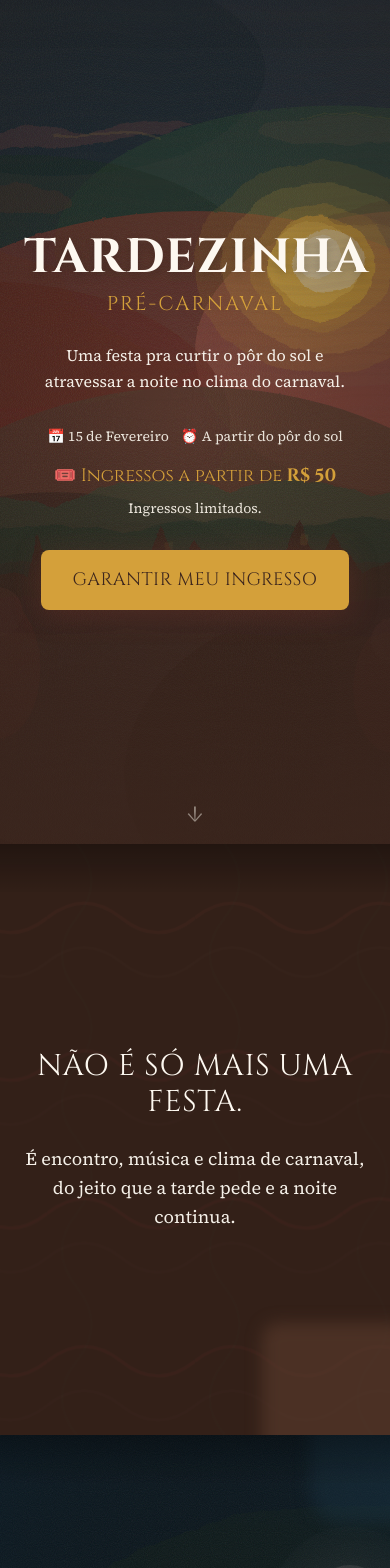
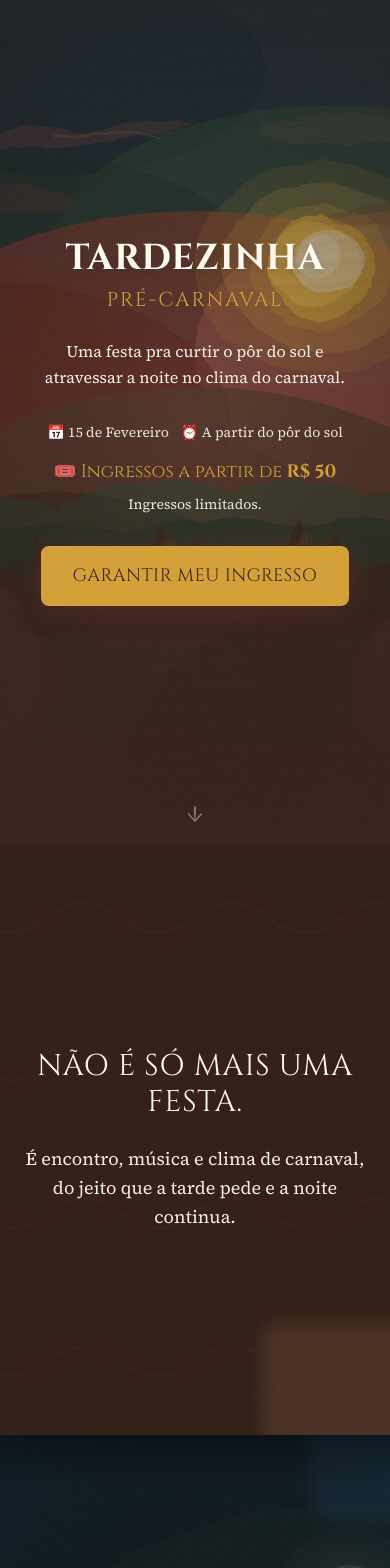
Before and after one commit to jonataswm01/naipevip, a Next.js app: page / in a window 390 px wide. Shown: the top 1568 px of the page. Built offline with nearby package versions, Linux system fonts and the light colour scheme.

Commit message:
fix: refine Hero and SectionAbout component styles
- Adjust Hero component text size for better readability across devices.
- Center the Hero component content and ensure consistent layout.
- Remove unnecessary class from SectionAbout component for cleaner styling.

```diff
--- a/src/components/Hero.tsx
+++ b/src/components/Hero.tsx
@@ -10,14 +10,14 @@ export default function Hero() {
 
       {/* Conteúdo principal - centralizado */}
       <motion.div
-        className="text-center w-full max-w-lg relative z-10"
+        className="text-center w-full max-w-lg mx-auto relative z-10"
         initial={{ opacity: 0, y: 30 }}
         animate={{ opacity: 1, y: 0 }}
         transition={{ duration: 0.8, ease: "easeOut" }}
       >
         {/* Nome do evento */}
         <motion.h1
-          className="font-titulo text-5xl sm:text-6xl md:text-7xl font-bold text-cream uppercase tracking-wide mb-2 drop-shadow-lg"
+          className="font-titulo text-4xl sm:text-5xl md:text-7xl font-bold text-cream uppercase tracking-wide mb-2 drop-shadow-lg"
           initial={{ opacity: 0, y: 20 }}
           animate={{ opacity: 1, y: 0 }}
           transition={{ duration: 0.6, delay: 0.2 }}
--- a/src/components/SectionAbout.tsx
+++ b/src/components/SectionAbout.tsx
@@ -11,7 +11,7 @@ export default function SectionAbout() {
 
   return (
     <section
-      className="bg-section-texture section-soft texture-grain min-h-[70vh] py-24 md:py-32 px-6 relative overflow-hidden flex items-center"
+      className="bg-section-texture texture-grain min-h-[70vh] py-24 md:py-32 px-6 relative overflow-hidden flex items-center"
       ref={ref}
     >
       <div className="absolute inset-0 opacity-40 bg-pattern" aria-hidden="true" />
```
